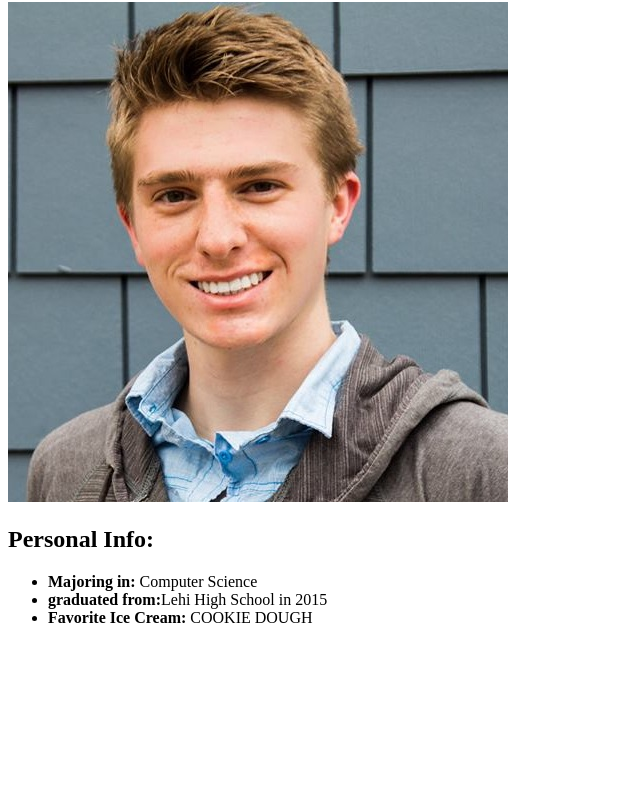
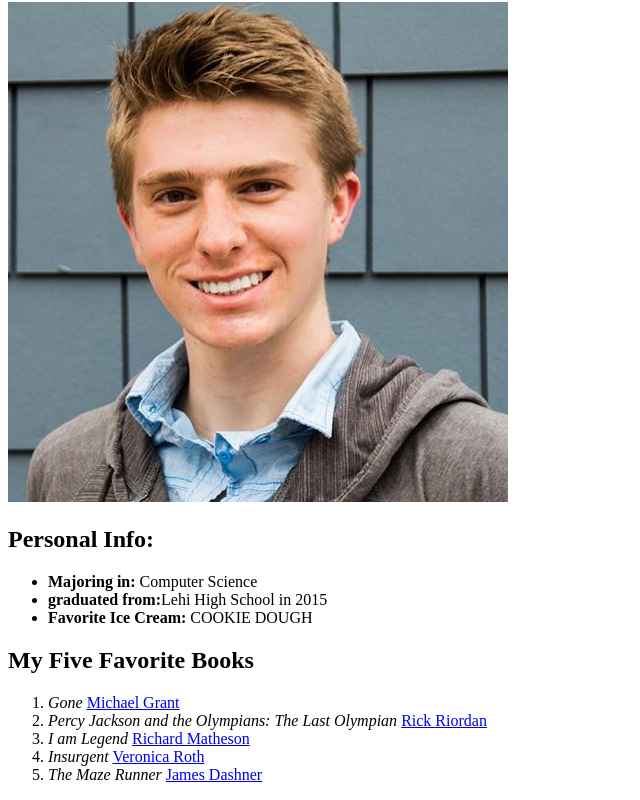
Before and after one commit to HunterStevens/About_Hunter_Stevens, a plain HTML site: page index.html in a window 1280 px wide. Shown: the part 78-878 px from the top of the page, without its empty margins (0-640 px from the left). Before the commit the page ends 800 px from the top, so only its background shows below. Drawn offline with Linux system fonts and the light colour scheme.

Commit message:
Added the ordered list

```diff
--- a/index.html
+++ b/index.html
@@ -10,11 +10,18 @@
     <h1>Hunter Stevens</h1>
     <img src="ProPic.jpg" alt="My Profile Pic">
     <h2>Personal Info:</h2>
-    <ul>
+    <ul id="personal-info">
         <li><b>Majoring in:</b> Computer Science</li>
         <li><b>graduated from:</b>Lehi High School in 2015</li>
         <li><b>Favorite Ice Cream:</b> COOKIE DOUGH</li>
     </ul>
-
+    <h2>My Five Favorite Books</h2>
+    <ol id="favorite-books">
+        <li><i>Gone</i> <a href="https://www.michaelgrantbooks.co.uk/" target="_blank">Michael Grant</a></li>
+        <li><i>Percy Jackson and the Olympians: The Last Olympian</i> <a href="http://rickriordan.com/" target="_blank">Rick Riordan</a></li>
+        <li><i>I am Legend</i> <a href="https://www.fantasticfiction.com/m/richard-matheson/" target="_blank">Richard Matheson</a></li>
+        <li><i>Insurgent</i> <a href="https://veronicarothbooks.com/" target="_blank">Veronica Roth</a></li>
+        <li><i>The Maze Runner</i> <a href="http://www.jamesdashner.com/" target="_blank">James Dashner</a></li>
+    </ol>
 </body>
 </html>
```
